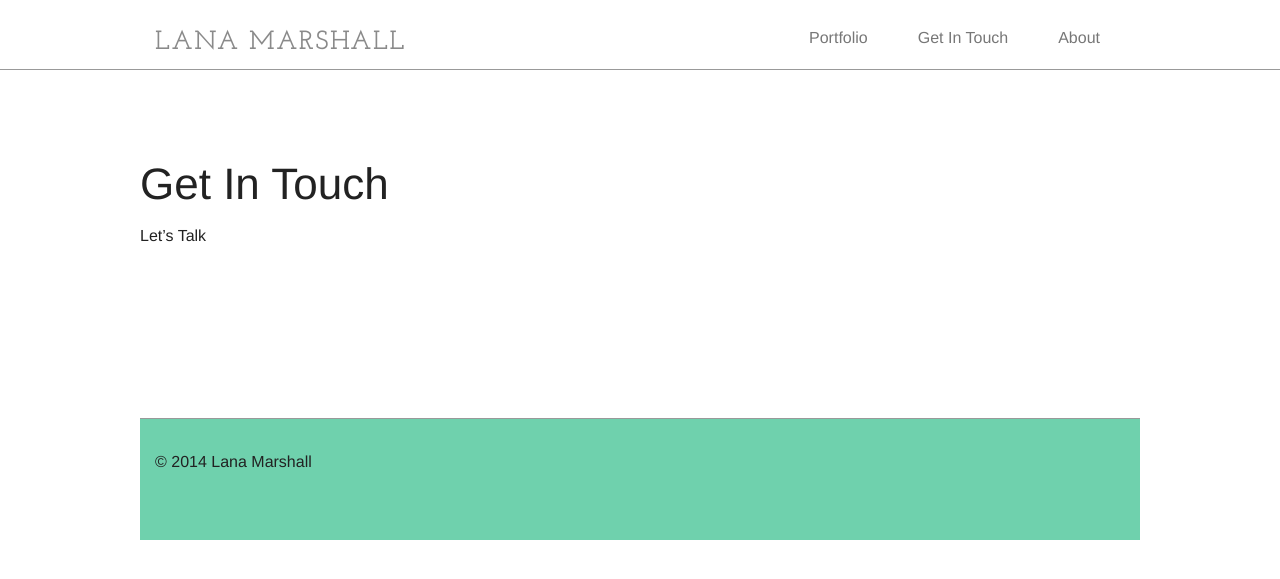
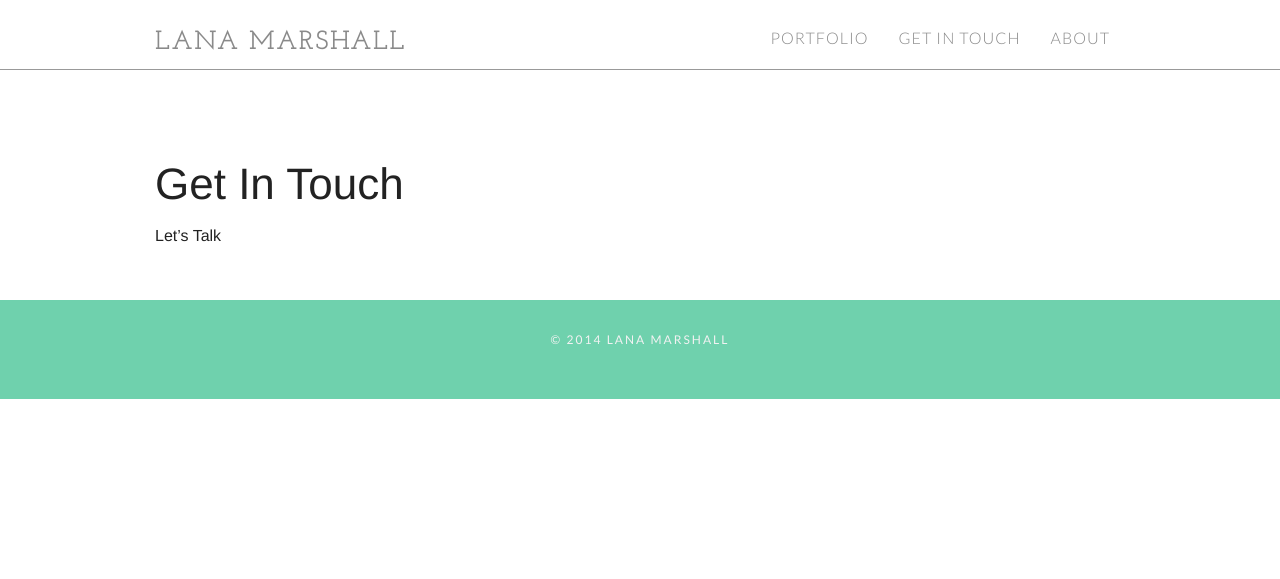
Before and after one commit to LanaMarshall/portfolio, a Jekyll site: the page built from contact.md, in a window 1280 px wide. Shown: the top 579 px of the page. Built offline with Jekyll 4.4.1, drawn with Linux system fonts in a browser that asks for light colours; nearby versions of some CDN libraries; library files that are not in the unit come from our copies.

Commit message:
added google fonts, styled footer

```diff
--- a/_includes/footer.html
+++ b/_includes/footer.html
@@ -3,8 +3,8 @@
 <div id="footer">
   <footer class="site-footer row">
 
-      <div class="small-12 column">
-        <p>© 2014 Lana Marshall</p>
+      <div class="copyright small-12 columns">
+        <p>© 2014 {{ site.title }}</p>
       </div>
 
   </footer>
--- a/_includes/head.html
+++ b/_includes/head.html
@@ -9,6 +9,9 @@
     <!-- Google Fonts -->
     <link href='http://fonts.googleapis.com/css?family=Josefin+Slab:400,600,700,400italic,600italic,700italic' rel='stylesheet' type='text/css'>
 
+    <link href='http://fonts.googleapis.com/css?family=Lato:300,400,700,900' rel='stylesheet' type='text/css'>
+
+
     <!-- Custom CSS -->
     <link rel="stylesheet" href="{{ "/css/main.css" | prepend: site.baseurl }}">
 
--- a/_layouts/page.html
+++ b/_layouts/page.html
@@ -1,7 +1,7 @@
 ---
 layout: default
 ---
-<div class="post">
+<div class="small-12 columns">
 
   <header class="post-header">
     <h1>{{ page.title }}</h1>
--- a/_layouts/portfolio-entry.html
+++ b/_layouts/portfolio-entry.html
@@ -11,7 +11,7 @@ layout: default
     </div>
 
 
-    <h1 class="project-description small-12 medium-4 columns">{{ page.title }}</h1>
+    <h1 class="project-title small-12 medium-4 columns">{{ page.title }}</h1>
 
     <p class="project-description small-12 medium-4 columns">
     {{ content }}
--- a/css/main.css
+++ b/css/main.css
@@ -1,5 +1,10 @@
 body {
 	background-color: #F2F2F2;
+}
+
+h1 {
+	font-family: "Josefin Slab", serif;
+	font-size: #777777;
 }
 
 .page-wrapper {
@@ -63,17 +68,21 @@ body {
 }
 
 .nav a {
+	font-family: "Lato", sans-serif;
+	font-weight: 300;
 	height: 25px;
 	float:right;
-	margin: 0 25px;
+	margin: 0 15px;
 	vertical-align: center;
 	text-decoration: none;
-	color: #777777;
+	text-transform: uppercase;
+	letter-spacing: 1px;
+	color: #8a8a8a;
 }
 
 .nav a:hover {
     color: #5BDEAE;
-    border-bottom: 2px solid #5BDEAE;
+    border-bottom: 1px solid #5BDEAE;
 }
 
 
@@ -84,7 +93,6 @@ body {
 }
 
 .portfolio-thumb {
-	border: solid 1px black;
 	height: 180px;
 	overflow: hidden;
 }
@@ -96,6 +104,11 @@ body {
 
 /* -------------------- PORTFOLIO ENTRY PAGE -------------------- */
 
+h1 {
+	font-family: "Josefin Slab", serif;
+	font-size: #777777;
+}
+
 .project-img-full {
 	padding: 10px 0px 50px 0px;
 }
@@ -103,26 +116,25 @@ body {
 
 /* -------------------- FOOTER -------------------- */
 
+#footer {
+	background-color: #6FD1AD;
+	width: 100%;
+}
 
 .site-footer {
-	background-color: #6FD1AD;
 	padding: 30px 0;
 	width:100%;
-	border-top: 1px solid #999999;
-
 }
 
-.footer-heading {
-  font-size: 18px;
-  font-weight: 300;
-  letter-spacing: -.5px;
-  margin-bottom: 15px;
+.copyright p{
+	font-family: "Lato", sans-serif;
+	font-size: 12px;
+	letter-spacing: 2px;
+	color: #F2F2F2;
+	text-align: center;
+	text-transform: uppercase;
 }
 
-.site-footer .column {
-	float: left;
-	margin-bottom: 15px;
-}
 
 
 
```
